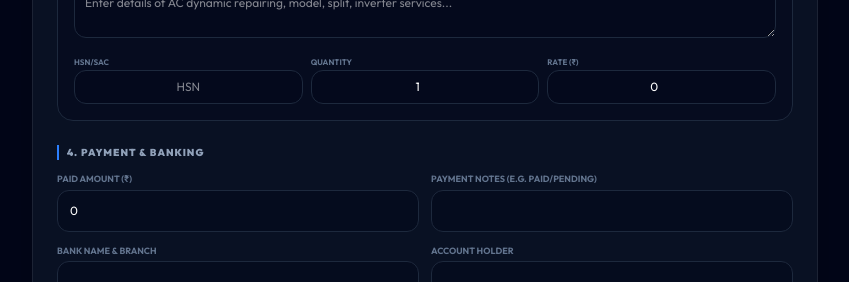
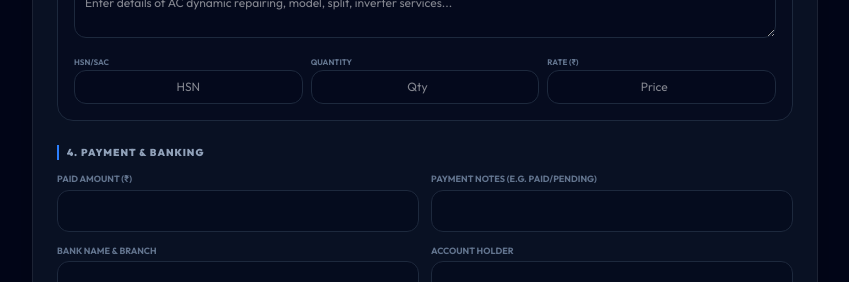
Before and after one commit to Ali786-stu/pdfGenerator, a React (Vite) app: page / in a window 1280 px wide. Shown: the part 793-1075 px from the top of the page, without its empty margins (215-1064 px from the left). Built offline with nearby package versions, Linux system fonts and the light colour scheme.

Commit message:
remove 0 from ac quantity

```diff
--- a/src/App.jsx
+++ b/src/App.jsx
@@ -113,7 +113,7 @@ export default function App() {
     clientAddress: "",
     clientMobile: "",
     clientState: "",
-    receivedAmount: 0,
+    receivedAmount: "",
     notes: "",
     terms: "",
     bankName: "",
@@ -124,8 +124,8 @@ export default function App() {
       {
         name: "",
         hsn: "",
-        qty: 1,
-        price: 0,
+        qty: "",
+        price: "",
       },
     ],
     descriptionList: [
@@ -151,10 +151,10 @@ export default function App() {
     model: "",
     type: "",
     capacity: "",
-    qty: 1,
+    qty: "",
     fromDate: "",
     toDate: "",
-    totalAmount: 0,
+    totalAmount: "",
     paymentMode: "",
     servicesCovered: [
       "Four routine services per year (Indoor & Outdoor cleaning).",
@@ -219,14 +219,16 @@ export default function App() {
   const handleInvoiceItemChange = (index, field, value) => {
     const updated = [...invoiceData.items];
     updated[index][field] =
-      field === "qty" || field === "price" ? Number(value) : value;
+      field === "qty" || field === "price"
+        ? value === "" ? "" : Number(value)
+        : value;
     setInvoiceData({ ...invoiceData, items: updated });
   };
 
   const addInvoiceItem = () => {
     setInvoiceData({
       ...invoiceData,
-      items: [...invoiceData.items, { name: "", hsn: "", qty: 1, price: 0 }],
+      items: [...invoiceData.items, { name: "", hsn: "", qty: "", price: "" }],
     });
   };
 
@@ -236,13 +238,13 @@ export default function App() {
   };
 
   const calculateSubTotal = () =>
-    invoiceData.items.reduce((sum, item) => sum + item.qty * item.price, 0);
+    invoiceData.items.reduce((sum, item) => sum + Number(item.qty || 0) * Number(item.price || 0), 0);
 
   const calculateTotalQty = () =>
     invoiceData.items.reduce((sum, item) => sum + Number(item.qty || 0), 0);
 
   const subTotalAmount = calculateSubTotal();
-  const balanceAmount = subTotalAmount - invoiceData.receivedAmount;
+  const balanceAmount = subTotalAmount - Number(invoiceData.receivedAmount || 0);
 
   // Number to words converter
   const numberToWords = (num) => {
```
